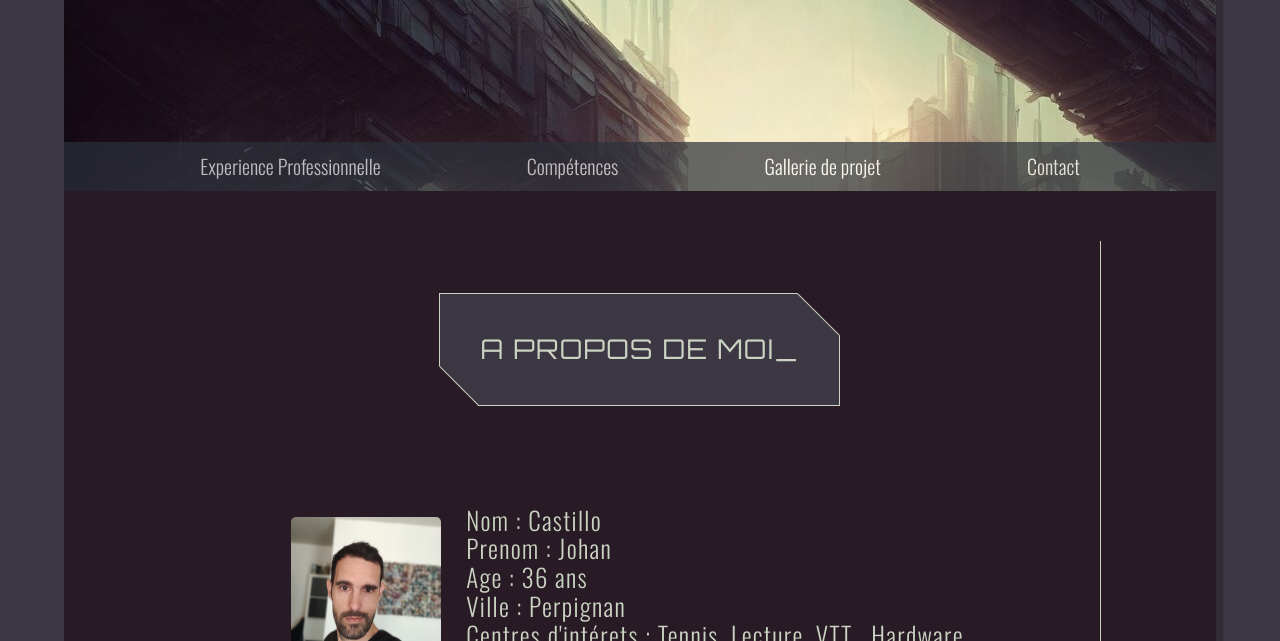
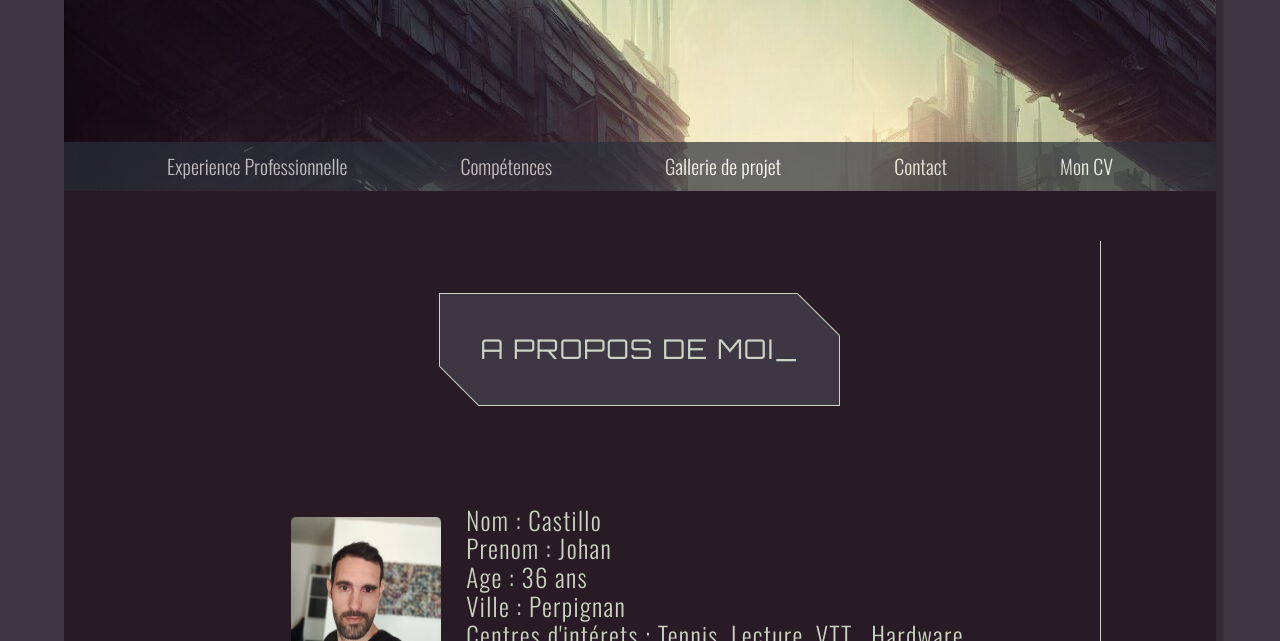
Before and after one commit to castillojohan/castillojohan.github.io, a website: page index.html in a window 1280 px wide. Shown: the part 159-800 px from the top of the page. Drawn offline with nearby package versions, Linux system fonts and the light colour scheme; a script that the page names is missing.

Commit message:
added download CV link

```diff
--- a/index.html
+++ b/index.html
@@ -30,6 +30,7 @@
                 <a href="#skills">Compétences</a>
                 <a href="#gallery">Gallerie de projet</a>
                 <a href="#contact">Contact</a>
+                <a href="./assets/docs/CV_Johan.pdf" download>Mon CV</a>
             </nav>
     </header>
     <main>
```
Also changed, not shown: 3 other files.
